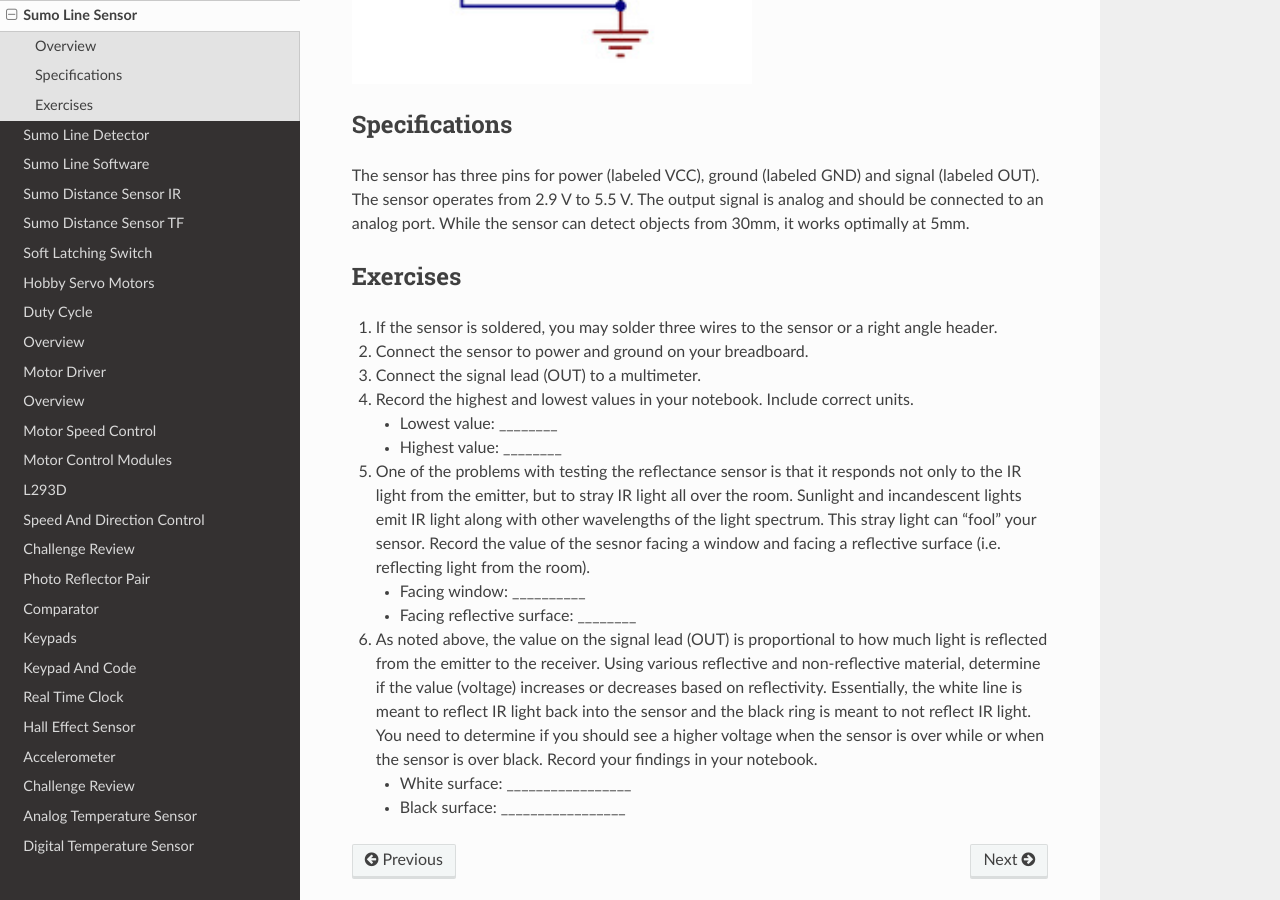
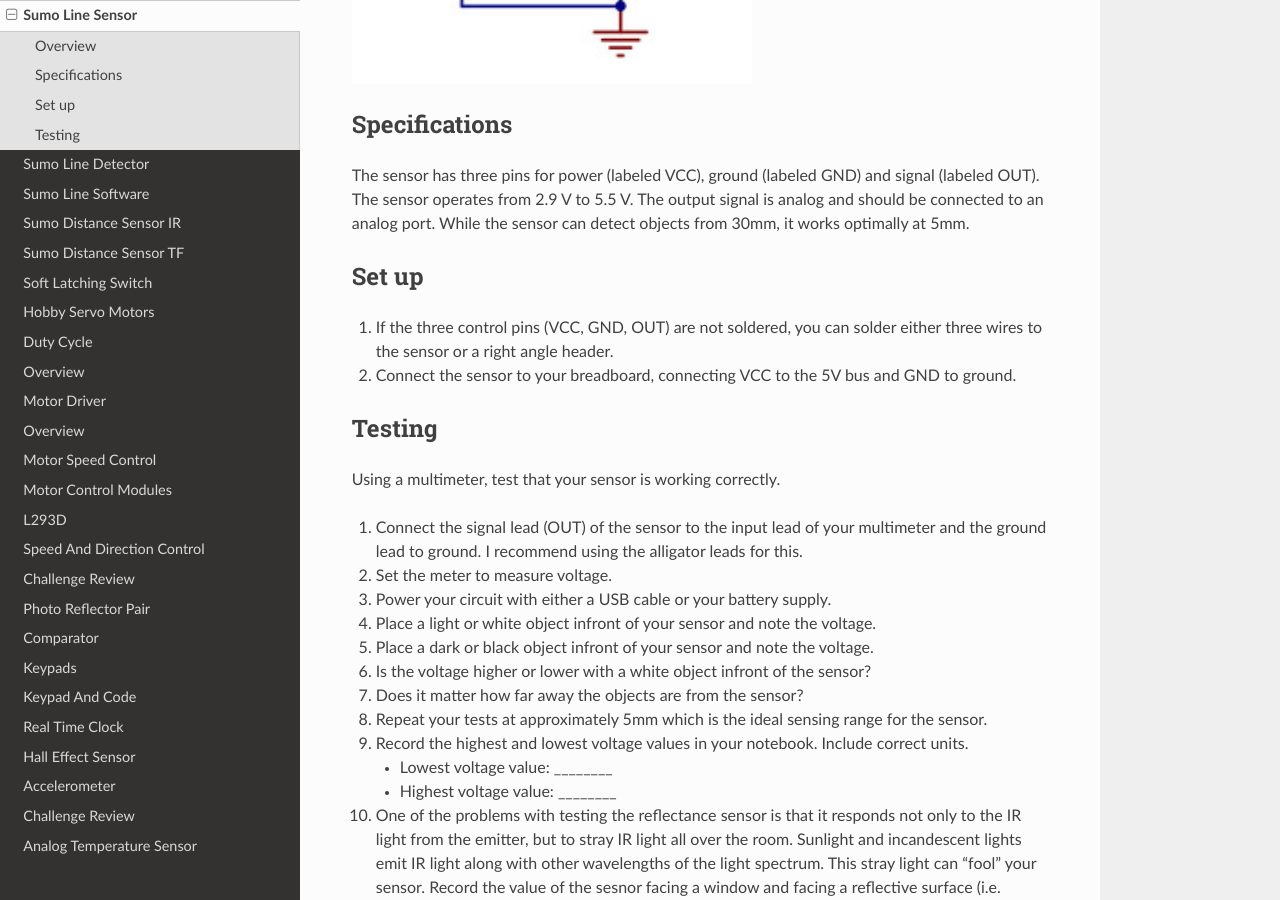
Before and after one commit to maxtkc/mvths-wiki, a Sphinx documentation site: the page built from docs/070xf-sumo-line-sensor.rst, in a window 1280 px wide and 900 px high, scrolled down 1486 px. Built offline with Sphinx 7.4.7 and the Read the Docs theme 2.0.0, drawn with Linux system fonts in a browser that asks for light colours; pages that are not in the unit, such as notebooks, are missing from menus.

Commit message:
Update 070xf-sumo-line-sensor.rst

```diff
--- a/docs/070xf-sumo-line-sensor.rst
+++ b/docs/070xf-sumo-line-sensor.rst
@@ -21,16 +21,29 @@
 -------
 The sensor has three pins for power (labeled VCC), ground (labeled GND) and signal (labeled OUT). The sensor operates from 2.9 V to 5.5 V. The output signal is analog and should be connected to an analog port. While the sensor can detect objects from 30mm, it works optimally at 5mm.
 
-Exercises
+Set up
 --------
-#. If the sensor is soldered, you may solder three wires to the sensor or a right angle header.
-#. Connect the sensor to power and ground on your breadboard.
-#. Connect the signal lead (OUT) to a multimeter.
-#. Record the highest and lowest values in your notebook. Include correct units.
+#. If the three control pins (VCC, GND, OUT) are not soldered, you can solder either three wires to the sensor or a right angle header.
+#. Connect the sensor to your breadboard, connecting VCC to the 5V bus and GND to ground.
 
-   - Lowest value: ________
+Testing
+--------
+Using a multimeter, test that your sensor is working correctly.
 
-   - Highest value: ________
+#. Connect the signal lead (OUT) of the sensor to the input lead of your multimeter and the ground lead to ground. I recommend using the alligator leads for this.
+#. Set the meter to measure voltage.
+#. Power your circuit with either a USB cable or your battery supply.
+#. Place a light or white object infront of your sensor and note the voltage.
+#. Place a dark or black object infront of your sensor and note the voltage.
+#. Is the voltage higher or lower with a white object infront of the sensor?
+#. Does it matter how far away the objects are from the sensor?
+#. Repeat your tests at approximately 5mm which is the ideal sensing range for the sensor.
+
+#. Record the highest and lowest voltage values in your notebook. Include correct units.
+
+   - Lowest voltage value: ________
+
+   - Highest voltage value: ________
 
 #. One of the problems with testing the reflectance sensor is that it responds not only to the IR light from the emitter, but to stray IR light all over the room. Sunlight and incandescent lights emit IR light along with other wavelengths of the light spectrum. This stray light can "fool" your sensor. Record the value of the sesnor facing a window and facing a reflective surface (i.e. reflecting light from the room).
 
```
